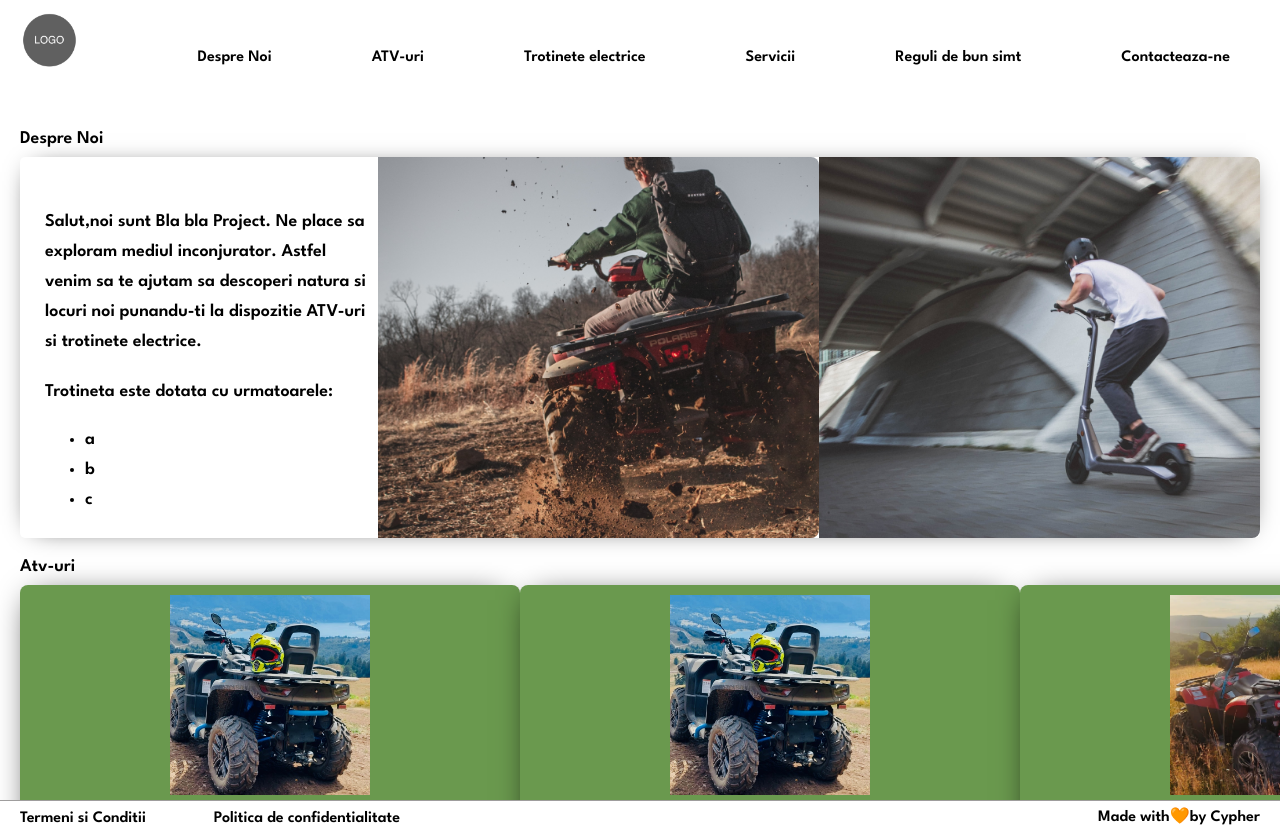
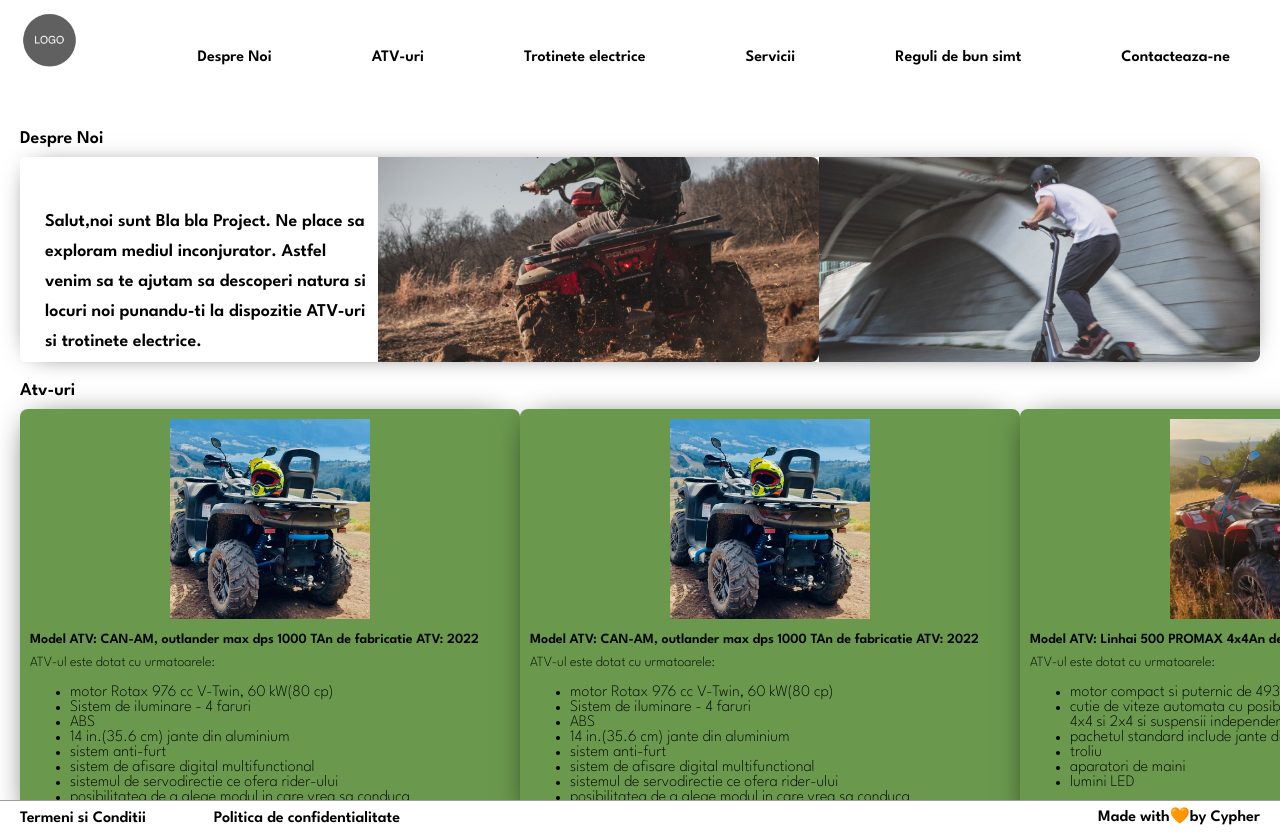
Before and after one commit to MercurA/atv-website, a Next.js app: page / in a window 1280 px wide. Built offline with nearby package versions, Linux system fonts and the light colour scheme.

Commit message:
added more texts

```diff
--- a/components/textComponents/TextComponent.jsx
+++ b/components/textComponents/TextComponent.jsx
@@ -1,9 +1,21 @@
 import styles from './styles.module.scss'
 
-const TextComponent = ({text, list=[], title}) => {
+const TextComponent = ({text='' || [], list=[], title=''}) => {
+
+    const renderText = () => {
+        if(text instanceof Array) {
+            return text.map((el, index) => (
+                <div key={index}>{el}</div>
+            ))
+        } else {
+            return text
+        }
+
+        console.log(text.length )
+    }
     return (
         <div className={styles.container}>
-            {text}
+            {renderText()}
             {list.length > 0 &&
                 <>
                     <div className={styles.title}>{title}</div>
--- a/constants/strings.js
+++ b/constants/strings.js
@@ -46,7 +46,15 @@ const strings_RO = {
             path: '/images/atv_2.jpeg'
         }
     ],
-
+    sevices: {
+        title: ['Inchiriere ATV - 250lei/h', 'Inchiriere Trotineta electrinca - 60lei/h', 'Training de siguranta si utilizare', 'Echipament : casca, vesta reflectorizanta.'],
+        subTitle: 'Recomandari Trasee/Zone',
+        list: ['Trasee ATV: Colibita/Fantanele', 'Trasee trotineta: Bargau']
+    },
+    rules: {
+        title: 'Ce am de luat in vedere cand inchiriez un dispozitiv?',
+        list: ['ATV-ul/trotineta electrica sunt in perfecta stare de functionare si va rugam sa le returnati in aceeasi stare', 'Aveti grija de natura/mediul inconjurator atunci cand folositi unul din dispozitivele noastre', 'Nu distrugeti natura/dispozitivul inchiriat', 'Fiti atenti unde parcati dispozitivul inchiriat (nu-l lasati in zone interzise)', 'Fiti atenti cum folositi dispozitivul inchiriat si tineti cont de trainingul facut la inceput', 'Daca dispozitivul inchiriat nu mai functioneaza corespunzator, va rugam sa ne contactati', 'Returnati dispozitivul in locul din care a fost luat initial']
+    }
 }
 
 export default strings_RO;
--- a/pages/index.jsx
+++ b/pages/index.jsx
@@ -14,6 +14,8 @@ const MainPage = () => {
     section_scooters,
     section_services,
     section_rules,
+    rules,
+    sevices
  } = strings_RO;
 
   return (
@@ -26,8 +28,6 @@ const MainPage = () => {
         component={
           <TextComponent
             text={largeCardText_1}
-            title={largeCardText_title_list_1[0]}
-            list={["a", "b", "c"]}
           />
         }
       />
@@ -57,13 +57,12 @@ const MainPage = () => {
         {section_services}
       </div>
       <LargeCard
-        images={["/images/troti1.png"]}
         hasBg={true}
         component={
           <TextComponent
-            text={largeCardText_1}
-            title="An de fabricatie trotineta: 2010 Model ATV: XC0123"
-            list={["a", "b", "c"]}
+            text={sevices.title}
+            title={sevices.subTitle}
+            list={sevices.list}
           />
         }
       />
@@ -71,13 +70,11 @@ const MainPage = () => {
         {section_rules}
       </div>
       <LargeCard
-        images={["/images/troti1.png"]}
         hasBg={false}
         component={
           <TextComponent
-            text={largeCardText_1}
-            title="An de fabricatie trotineta: 2010 Model ATV: XC0123"
-            list={["a", "b", "c"]}
+            title={rules.title}
+            list={rules.list}
           />
         }
       />
```
